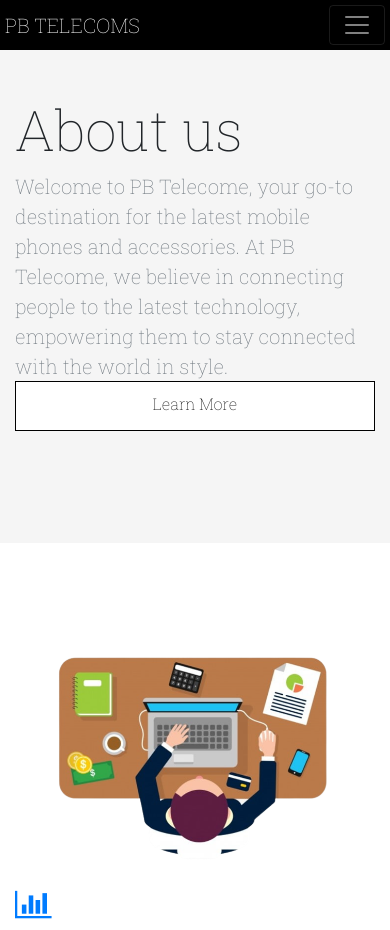
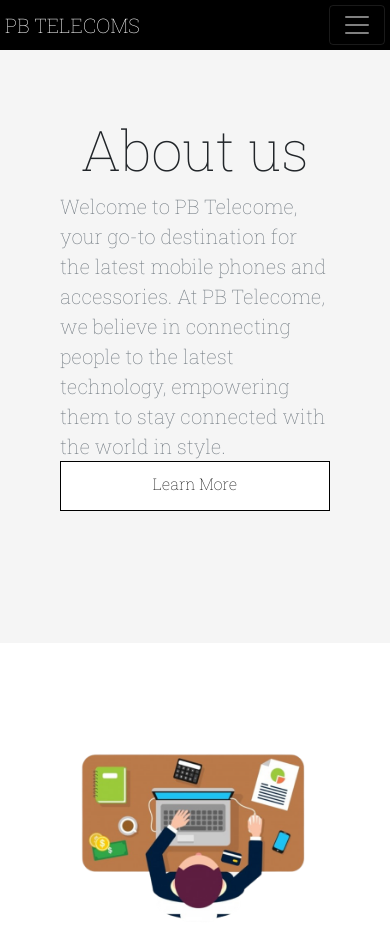
Before and after one commit to Gunraj553/PB_TELECOMS, a plain HTML site: page PB _Telecoms/templates/about_us.html in a window 390 px wide. Shown: the top 930 px of the page. Drawn offline with Linux system fonts and the light colour scheme; a web font is replaced by a local one.

Commit message:
latest changes by sukhdev

```diff
--- a/PB _Telecoms/assets/includes/style.css
+++ b/PB _Telecoms/assets/includes/style.css
@@ -628,7 +628,15 @@ button {
     .shop-item-grid {
         margin-top: 10px;
     }
-
+    .about_container{
+        padding: 20px;
+    }
+    .display-4{
+        text-align: center;
+    }
+    .py-5{
+        padding: 20px;
+    }
 }
 
 @media only screen and (max-width:991px) {
--- a/PB _Telecoms/templates/about_us.html
+++ b/PB _Telecoms/templates/about_us.html
@@ -66,7 +66,7 @@
                             </li>
 
                             <li class="nav-item">
-                                <a class="nav-link" href="#">Contact Us</a>
+                                <a class="nav-link" href="contact_us.html">Contact Us</a>
                             </li>
                         </ul>
                     </div>
@@ -245,7 +245,7 @@
                             <li><a href="#">By Samsung</a></li>
                             <li><a href="#">Testimonials</a></li>
                             <li><a href="#">Sign Up / Login </a></li>
-                            <li><a href="#">Contact Us</a></li>
+                            <li><a href="contact_us.html">Contact Us</a></li>
                         </ul>
                     </div>
                 </div><!--- END COL -->
```
Also changed, not shown: PB _Telecoms/templates/index.html (+2 -2 lines), PB _Telecoms/templates/contact_us.html (added).
